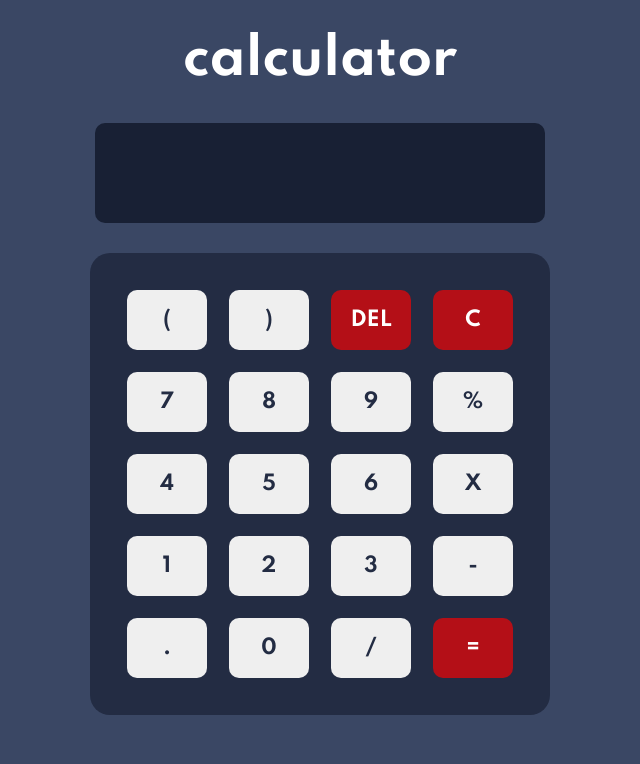
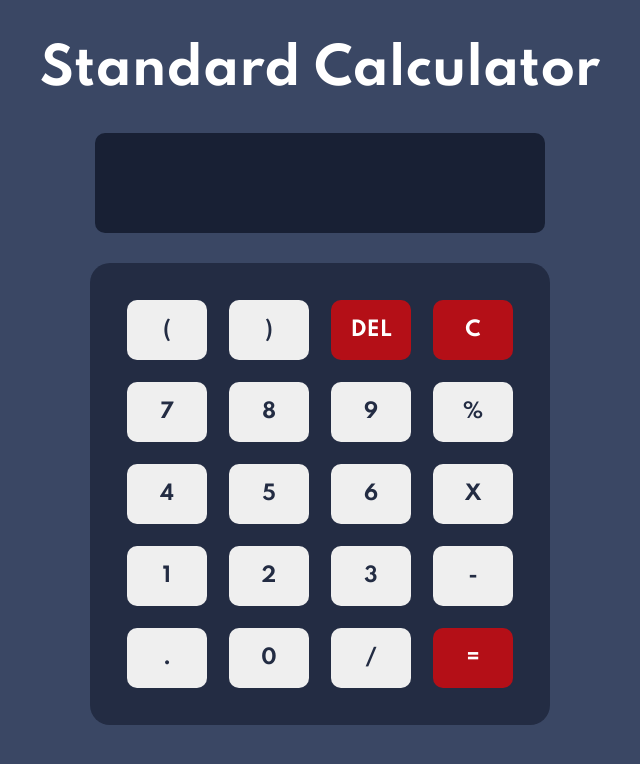
Before and after one commit to Anish010/Calculator-App, a plain HTML site: page index.html in a window 1280 px wide. Shown: the whole page, without its empty margins (320-960 px from the left). Drawn offline with Linux system fonts and the light colour scheme.

Commit message:
Update .html

```diff
--- a/index.html
+++ b/index.html
@@ -12,7 +12,7 @@
 <body>
   <div class="calculator">
     <div class="header">
-      <h1>calculator</h1>
+      <h1>Standard Calculator</h1>
     </div>
     <input type="text" name="inputScreen" id="inputScreen">
     <div class="keypad">
--- a/style.css
+++ b/style.css
@@ -9,7 +9,7 @@
 }
 .header > h1 {
   color: #fff;
-  margin-top: 230px;
+  margin-top: 250px;
   font-family: "Spartan";
   font-size: 50px;
 }
@@ -26,7 +26,7 @@ body {
 .calculator {
   display: flex;
   flex-direction: column;
-  width: 300px;
+  width: 800px;
   align-items: center;
   margin: auto;
   display: inline block;
@@ -50,6 +50,7 @@ button {
 button :hover {
   background-color: hsl(222, 26%, 31%);
   color: #fff;
+  cursor: pointer;
 }
 
 button:active {
```
